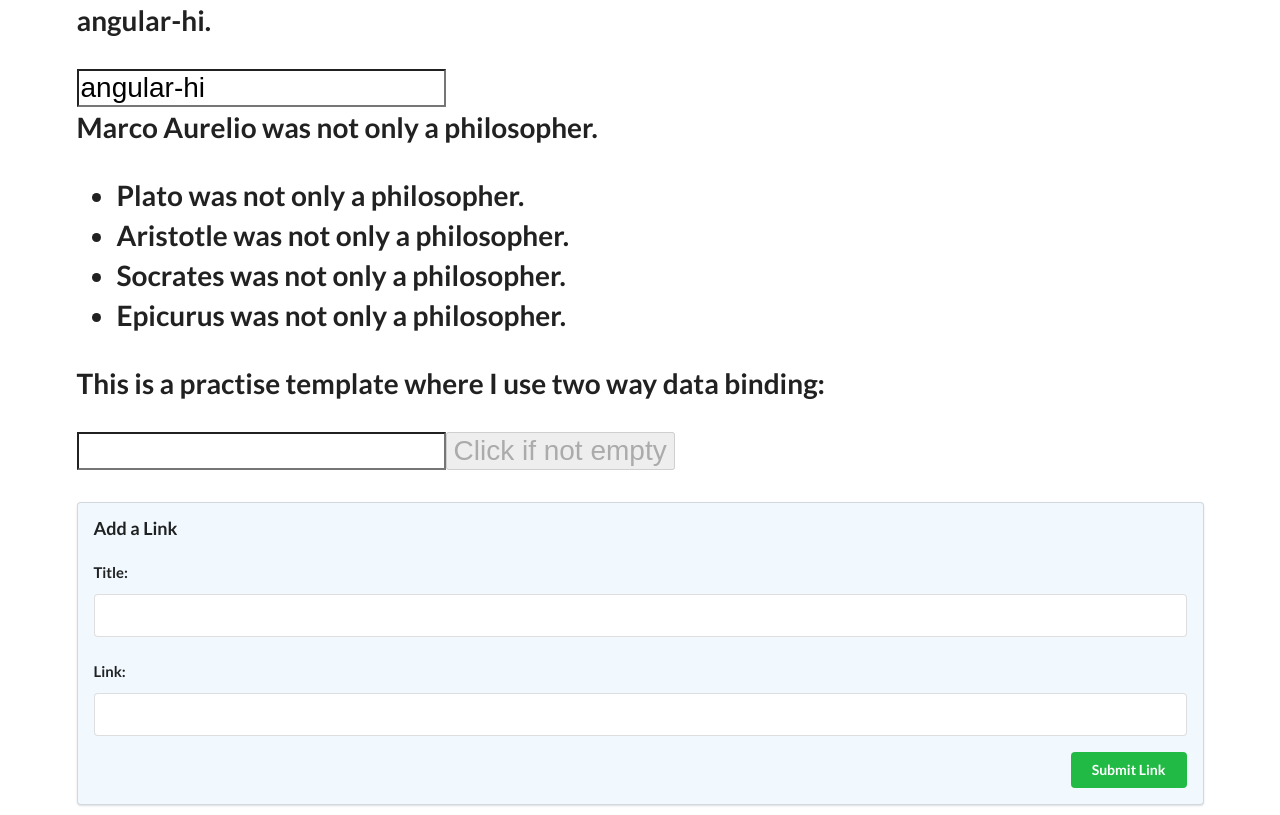
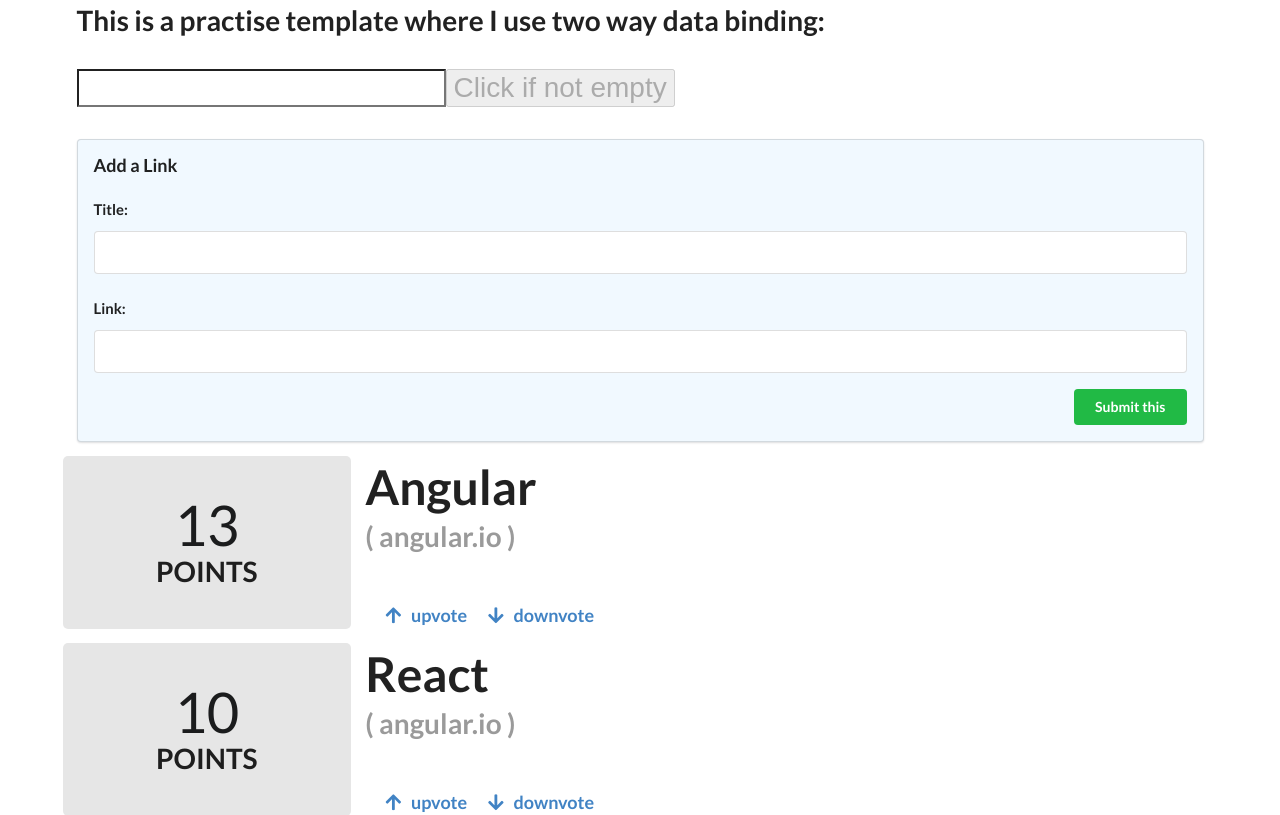
Before and after one commit to MariuszZalew/angular_workbench, an Angular app: page / in a window 1280 px wide. Shown: the top 815 px of the page. Built offline with nearby package versions, Linux system fonts and the light colour scheme.

Commit message:
cleaning & simple changes

```diff
--- a/src/app/app.component.html
+++ b/src/app/app.component.html
@@ -1,12 +1,4 @@
 <h1>
-  <p>{{title}}.</p>
-
-  <input type="text" [(ngModel)]="title">
-
-  <app-user-user></app-user-user>
-
-  <app-user-list></app-user-list>
-
   <app-hello-world></app-hello-world>
 
   <form class="ui large form segment">
@@ -14,7 +6,7 @@
 
     <div class="field">
       <label for="title">Title:</label>
-      <input name="title" id="title" #newtitle> <!-- variable -->
+      <input name="title" id="title" #newtitle title=""> <!-- variable -->
     </div>
     <div class="field">
       <label for="link">Link:</label>
@@ -24,7 +16,7 @@
     <button (click)="addArticle(newtitle, newlink)"
     class="ui positive right floated button"
     [disabled]="allowButton">
-    Submit Link
+    Submit this
   </button>
 </form>
 <app-article
--- a/src/app/app.component.ts
+++ b/src/app/app.component.ts
@@ -7,7 +7,7 @@
   styleUrls: ['./app.Component.css'],
 })
 export class AppComponent {
-  title = 'angular-hi';
+  title = "Angular Hello"
   allowButton = false;
 
   articles: Article[];
--- a/src/app/app.module.ts
+++ b/src/app/app.module.ts
@@ -4,17 +4,13 @@
 
 import { AppComponent } from './app.component';
 import { HelloWorldComponent } from './hello-world/hello-world.component';
-import { UserUserComponent } from './user-user/user-user.component';
-import { UserListComponent } from './user-list/user-list.component';
 import { ArticleComponent } from './article/article.component';
 
 @NgModule({
   declarations: [
     AppComponent,
     HelloWorldComponent,
-    UserUserComponent,
-    UserListComponent,
-    ArticleComponent
+    ArticleComponent,
   ],
   imports: [
     BrowserModule,
--- a/src/app/user-list/user-list.component.html
+++ /dev/null
@@ -1,5 +0,0 @@
-<ul>
-    <li *ngFor="let org_name of names">
-        <app-user-user [name]="org_name"></app-user-user>
-    </li>
-</ul>
--- a/src/app/user-list/user-list.component.ts
+++ /dev/null
@@ -1,19 +0,0 @@
-import { Component, OnInit } from '@angular/core';
-
-@Component({
-  selector: 'app-user-list',
-  templateUrl: './user-list.component.html',
-  styleUrls: ['./user-list.component.css']
-})
-export class UserListComponent implements OnInit {
-
-  names: String[];
-
-  constructor() {
-    this.names = ["Plato", "Aristotle","Socrates","Epicurus"]
-  }
-
-  ngOnInit(): void {
-  }
-
-}
--- a/src/app/user-user/user-user.component.html
+++ /dev/null
@@ -1 +0,0 @@
-<p>{{name}} was not only a philosopher.</p>
--- a/src/app/user-user/user-user.component.ts
+++ /dev/null
@@ -1,17 +0,0 @@
-import { Component, OnInit, Input } from '@angular/core';
-
-@Component({
-  selector: 'app-user-user',
-  templateUrl: './user-user.component.html',
-  styleUrls: ['./user-user.component.css']
-})
-export class UserUserComponent implements OnInit {
-  @Input() name:   String;
-  constructor() {
-    this.name = "Marco Aurelio"
-   }
-
-  ngOnInit(): void {
-  }
-
-}
```
Also changed, not shown: src/app/article/article.component.html (+1 -25 lines), src/app/user-list/user-list.component.css (deleted), src/app/user-user/user-user.component.css (deleted), 2 other files (tests, documents, lock files or other folders).
